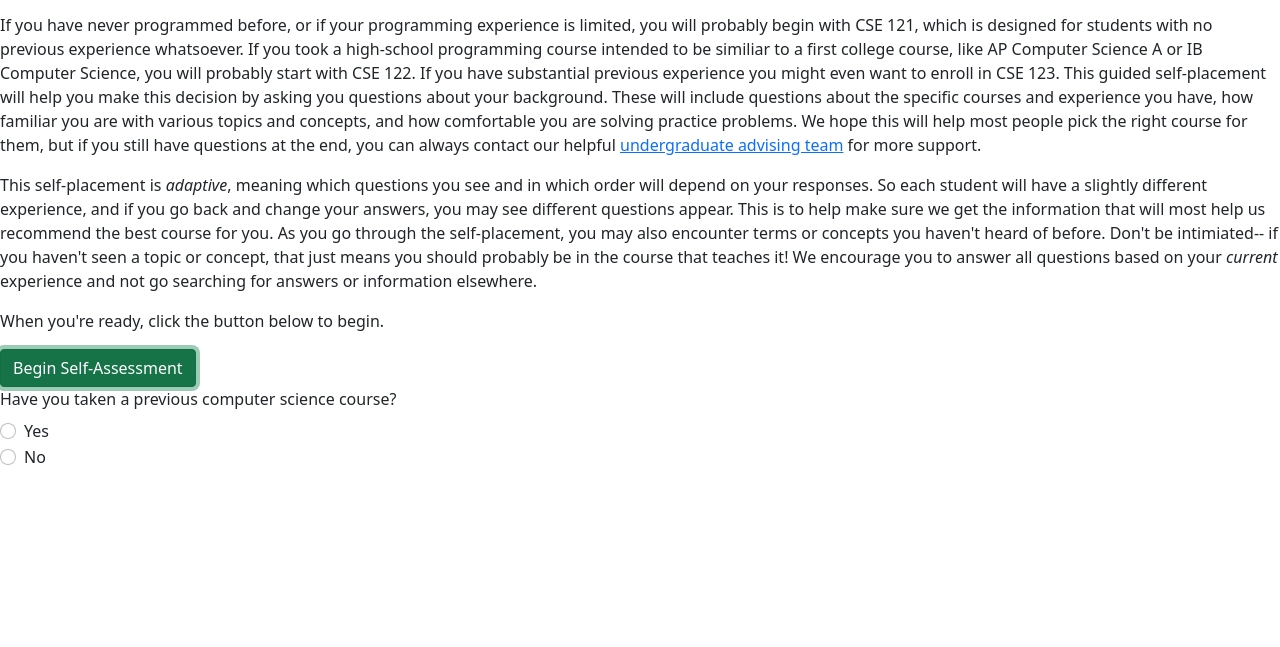
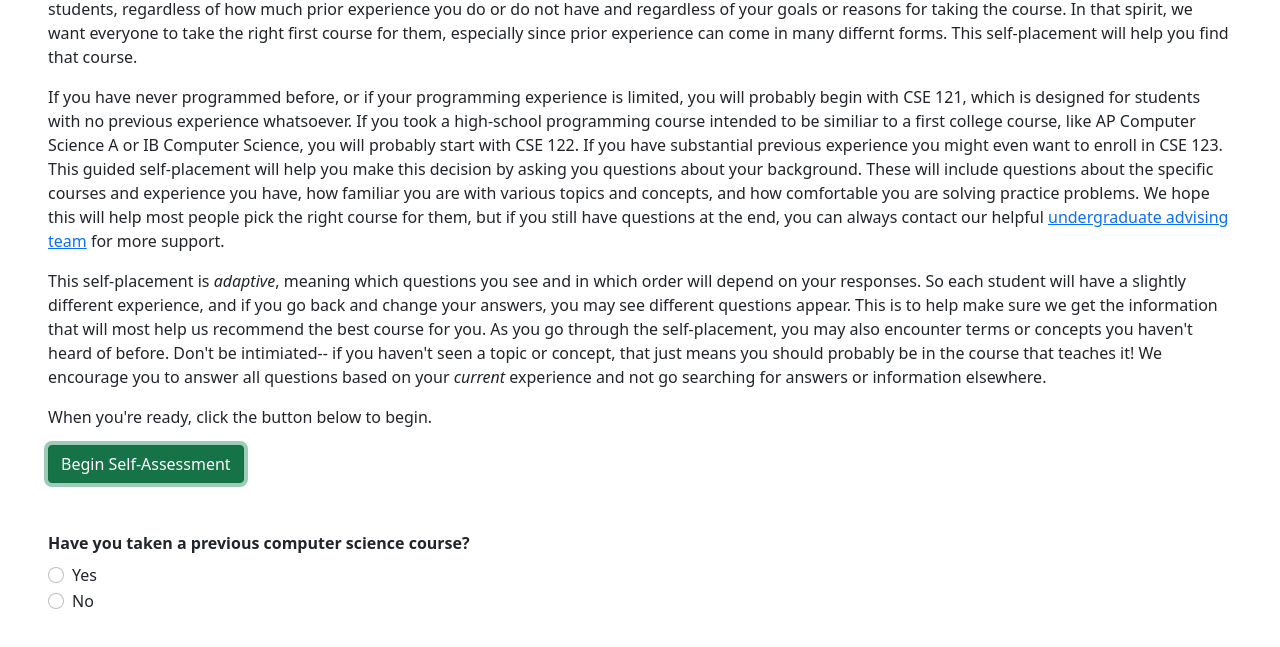
Before and after one commit to nanajjar/cci-self-placement, a plain HTML site: page test.html in a window 1280 px wide. Both pictures are taken after a click on the button "Begin Self-Assessment". Shown: the part 131-778 px from the top of the page. Drawn offline with nearby package versions, Linux system fonts and the light colour scheme.

Commit message:
Update basic spacing/formatting
* Add proper padding/margins
* Bold the questions to make them clearer
* Make the dividing lines between questions less stand-out

```diff
--- a/styles.css
+++ b/styles.css
@@ -1,3 +1,12 @@
+.question {
+    margin-top: 1.5em;
+    padding-top: 1.5em;
+}
+
 .question:not(:first-child) {
-    border-top: 1px solid black;
+    border-top: 1px solid rgba(0, 0, 0, 0.25);
 }
+
+label.form-label {
+    font-weight: bold;
+}
--- a/test.html
+++ b/test.html
@@ -24,6 +24,7 @@
     <title>CSE 12X Self-Placement</title>
   </head>
   <body>
+    <main class="py-5 px-5">
       <div id="welcome">
         <h1>Welcome to the CSE 12X Guided Self-Placement!</h1>
 
@@ -58,6 +59,7 @@
         <p>When you're ready, click the button below to begin.</p>
         <button type="button" class="btn btn-success" id="start-btn">Begin Self-Assessment</button>
       </div>
+
 
       <form style="display:none" id="main">
         <div class="mb-3 question" id="prevCourse">
@@ -773,6 +775,7 @@ inputLoop()</code></pre>
                 </p>
             </div>
         </div>
-    </form>
+      </form>
+    </main>
   </body>
 </html>
```
